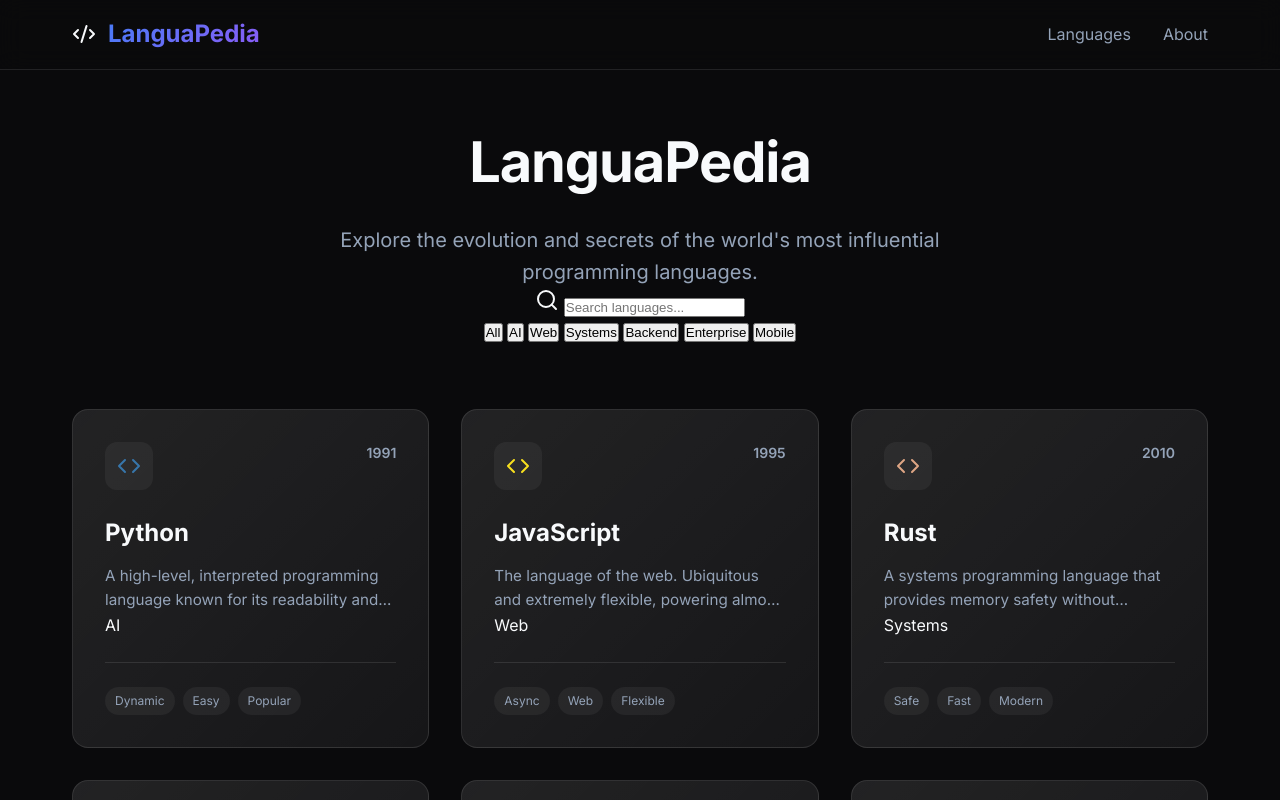
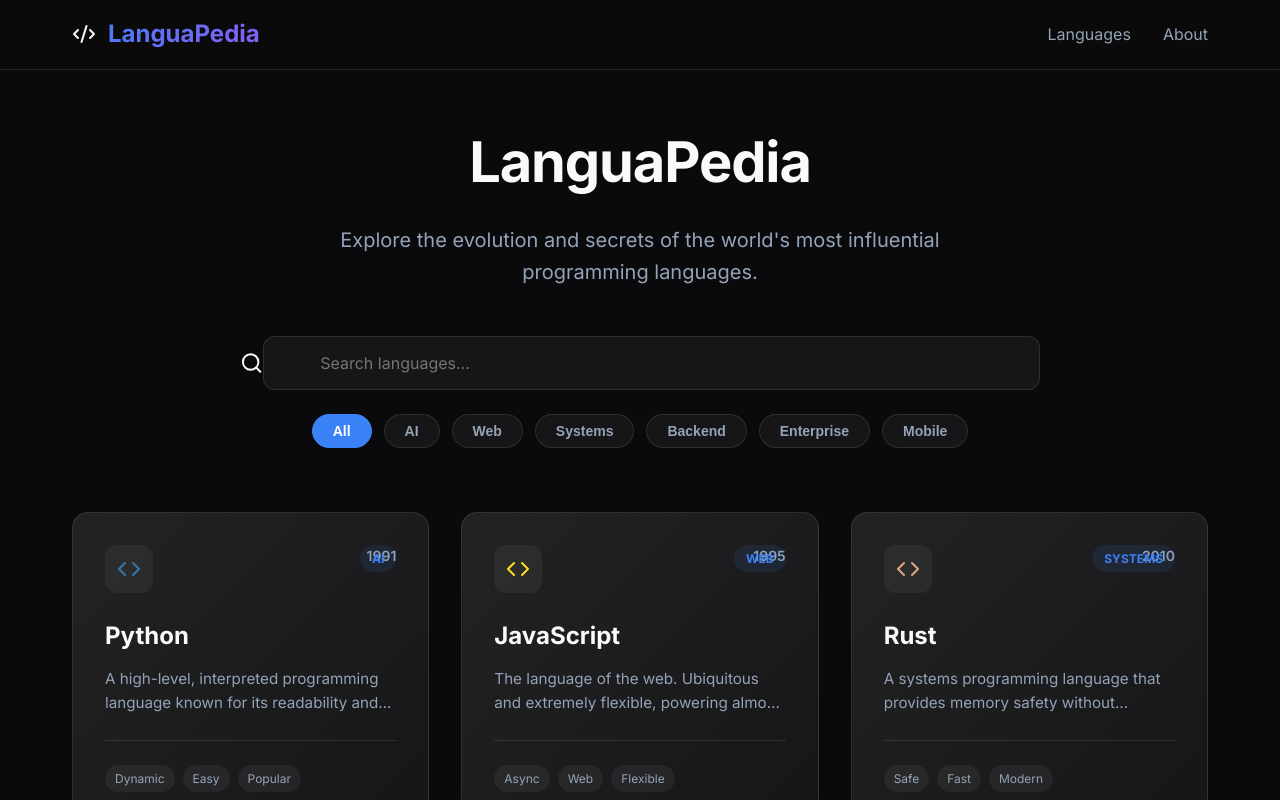
Before and after one commit to YacchiAgent/languapedia-explorer, a plain HTML site: page index.html in a window 1280 px wide. Shown: the top 800 px of the page. Drawn offline with nearby package versions, Linux system fonts and the light colour scheme.

Commit message:
Update style.css

```diff
--- a/style.css
+++ b/style.css
@@ -123,13 +123,94 @@ main {
     color: var(--text-secondary);
     font-size: 1.25rem;
     max-width: 600px;
+    margin: 0 auto 3rem;
+}
+
+/* Controls (Search & Filter) */
+.controls {
+    display: flex;
+    flex-direction: column;
+    gap: 1.5rem;
+    align-items: center;
+    max-width: 800px;
     margin: 0 auto;
+}
+
+.search-bar {
+    width: 100%;
+    position: relative;
+    display: flex;
+    align-items: center;
+}
+
+.search-bar i {
+    position: absolute;
+    left: 1.25rem;
+    color: var(--text-secondary);
+    width: 20px;
+}
+
+.search-bar input {
+    width: 100%;
+    background: rgba(255, 255, 255, 0.05);
+    border: 1px solid var(--border-color);
+    border-radius: 12px;
+    padding: 1rem 1rem 1rem 3.5rem;
+    color: var(--text-primary);
+    font-size: 1rem;
+    font-family: inherit;
+    transition: all 0.3s ease;
+}
+
+.search-bar input:focus {
+    outline: none;
+    background: rgba(255, 255, 255, 0.08);
+    border-color: var(--accent-blue);
+    box-shadow: 0 0 0 4px rgba(59, 130, 246, 0.1);
+}
+
+.filters {
+    display: flex;
+    gap: 0.75rem;
+    flex-wrap: wrap;
+    justify-content: center;
+}
+
+.filter-btn {
+    background: rgba(255, 255, 255, 0.05);
+    border: 1px solid var(--border-color);
+    padding: 0.5rem 1.25rem;
+    border-radius: 20px;
+    color: var(--text-secondary);
+    cursor: pointer;
+    font-weight: 600;
+    font-size: 0.875rem;
+    transition: all 0.3s ease;
+}
+
+.filter-btn:hover {
+    background: rgba(255, 255, 255, 0.1);
+    color: var(--text-primary);
+}
+
+.filter-btn.active {
+    background: var(--accent-blue);
+    border-color: var(--accent-blue);
+    color: white;
 }
 
 .languages-grid {
     display: grid;
     grid-template-columns: repeat(auto-fill, minmax(320px, 1fr));
     gap: 2rem;
+}
+
+.no-results {
+    grid-column: 1 / -1;
+    text-align: center;
+    padding: 4rem;
+    color: var(--text-secondary);
+    font-size: 1.25rem;
 }
 
 /* Card Styles */
@@ -144,7 +225,21 @@ main {
     overflow: hidden;
     text-decoration: none;
     color: inherit;
-    display: block;
+    display: flex;
+    flex-direction: column;
+}
+
+.card-badge {
+    position: absolute;
+    top: 2rem;
+    right: 2rem;
+    background: rgba(59, 130, 246, 0.1);
+    color: var(--accent-blue);
+    padding: 4px 12px;
+    border-radius: 20px;
+    font-size: 0.75rem;
+    font-weight: 700;
+    text-transform: uppercase;
 }
 
 .lang-card:hover {
```
